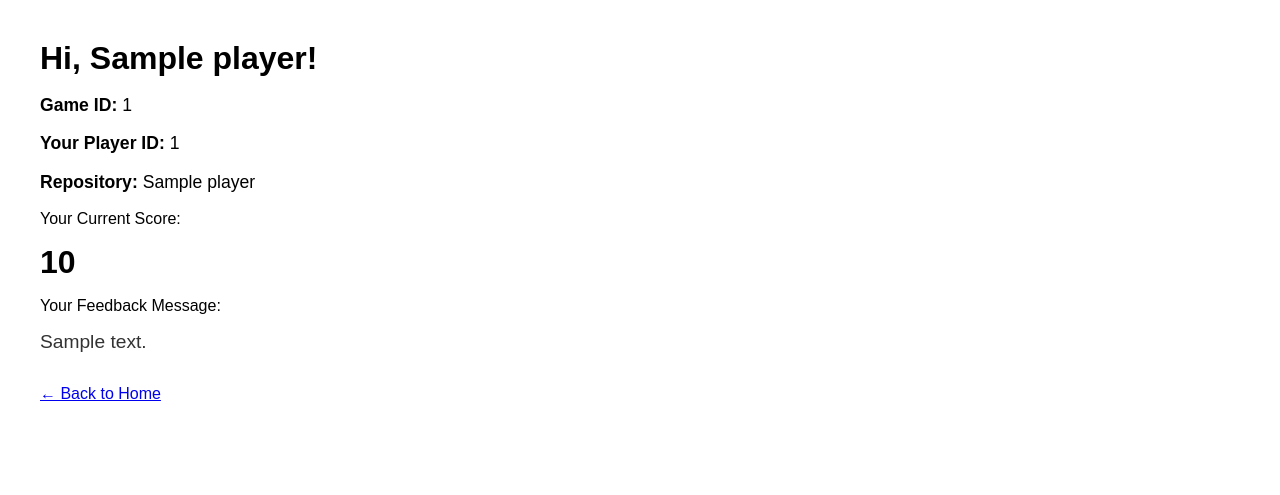
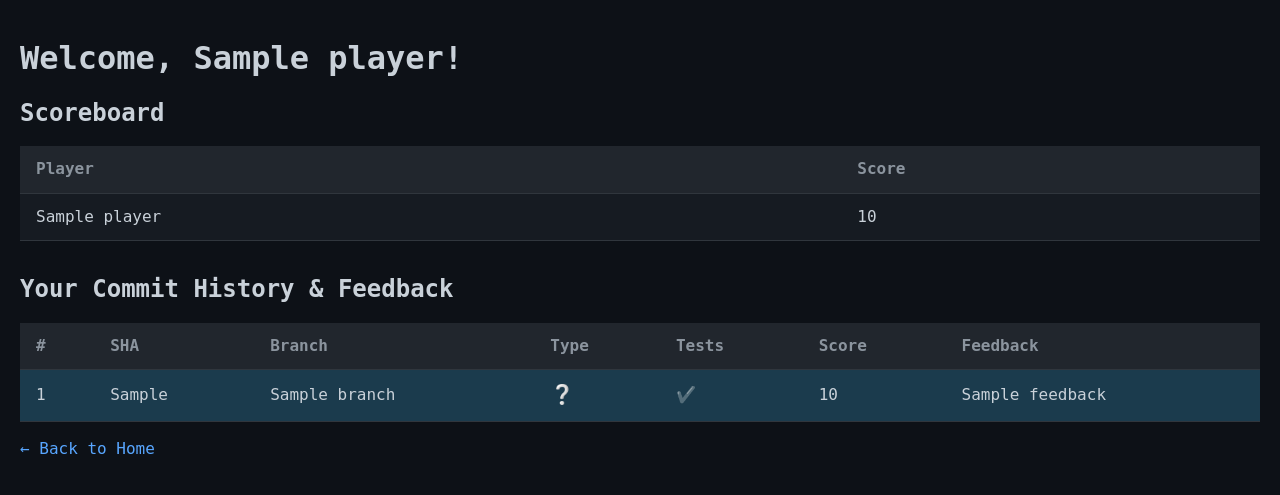
Before and after one commit to EduardoFF/tdd-gitflow-game, a Flask app: template templates/player.html in a window 1280 px wide. Shown: the top 495 px of the page. Run offline with Flask 3, Linux system fonts and the light colour scheme; the template is opened without the code that fills it: most values are stand-ins (such as "Sample title", 1, 10 or a date in 2020).

Commit message:
templates with dark background

```diff
--- a/templates/admin.html
+++ b/templates/admin.html
@@ -56,7 +56,7 @@
       <tbody>
         {% for pid, p in game.players.items() %}
         <tr>
-          <td>{{ pid }}</td>
+          <td><a href="{{ url_for('admin_player_view', game_id=game_id, player_id=pid) }}">{{ pid }}</a></td>
           <td>{{ p.name }}</td>
           <td>{{ p.repo_full_name }}</td>
           <td>{{ p.score }}</td>
--- a/templates/player.html
+++ b/templates/player.html
@@ -1,70 +1,177 @@
 <!DOCTYPE html>
 <html lang="en">
 <head>
-    <meta charset="UTF-8">
-    <title>Player View - {{ player.name }} (Game {{ game_id }})</title>
-    <style>
-      body { font-family: Arial, sans-serif; margin: 40px; }
-      h1 { margin-bottom: 0.5em; }
-      .info { margin-top: 1em; }
-      .info p { font-size: 1.1em; }
-      #score { font-size: 2em; font-weight: bold; margin-top: 0.2em; }
-      #message { font-size: 1.2em; margin-top: 0.5em; color: #333; }
-      #status { margin-top: 1em; color: #800; }
-    </style>
+  <meta charset="UTF-8">
+  <meta name="viewport" content="width=device-width,initial-scale=1">
+  <title>Player Dashboard – {{ player.name }}</title>
+  <style>
+    /* Base */
+    body {
+      margin: 0; padding: 20px;
+      background: #0d1117;
+      color: #c9d1d9;
+      font-family: 'Source Code Pro', monospace;
+      line-height: 1.4;
+    }
+    a { color: #58a6ff; text-decoration: none; }
+    a:hover { text-decoration: underline; }
+    h1, h2 { margin: 16px 0; }
+    #status { margin: 12px 0; font-weight: bold; }
+
+    /* Scoreboard */
+    .scoreboard-container {
+      overflow-x: auto;
+      margin-bottom: 32px;
+    }
+    table.scoreboard {
+      width: 100%; border-collapse: collapse;
+      background: #161b22;
+      box-shadow: 0 0 10px rgba(0,0,0,0.5);
+    }
+    .scoreboard th, .scoreboard td {
+      padding: 12px 16px;
+      border-bottom: 1px solid #30363d;
+      text-align: left;
+    }
+    .scoreboard th {
+      background: #21262d;
+      color: #8b949e;
+      position: sticky;
+      top: 0;
+    }
+    .scoreboard tr.highlight {
+      background: #183447;
+    }
+
+    /* Commit History */
+    .history-container { overflow-x: auto; }
+    table.history {
+      width: 100%; border-collapse: collapse;
+      background: #161b22;
+      box-shadow: 0 0 10px rgba(0,0,0,0.5);
+    }
+    table.history th, table.history td {
+      padding: 12px 16px;
+      border-bottom: 1px solid #30363d;
+      text-align: left;
+      white-space: nowrap;
+    }
+    table.history th {
+      background: #21262d;
+      color: #8b949e;
+      position: sticky;
+      top: 0;
+    }
+    table.history tr:nth-child(even) { background: #161b22; }
+    table.history tr:nth-child(odd) { background: #0d1117; }
+    table.history tr.highlight { background: #1b3b4d; }
+
+    /* Classification Icons */
+    .icon { font-size: 1.2em; vertical-align: middle; }
+    .green { color: #3fb950; }
+    .red   { color: #da3633; }
+    .refactor { color: #d29922; }
+    .unknown  { color: #8b949e; }
+
+    /* Responsive */
+    @media (max-width: 600px) {
+      body { padding: 12px; }
+      .scoreboard th, .scoreboard td,
+      .history th, .history td { padding: 8px; }
+      .icon { font-size: 1em; }
+    }
+  </style>
 </head>
 <body>
-  <h1>Hi, {{ player.name }}!</h1>
-  <div class="info">
-    <p><strong>Game ID:</strong> {{ game_id }}</p>
-    <p><strong>Your Player ID:</strong> {{ player_id }}</p>
-    <p><strong>Repository:</strong> {{ player.repo_full_name }}</p>
+  <h1>Welcome, {{ player.name }}!</h1>
+  <div id="status"></div>
+
+  <h2>Scoreboard</h2>
+  <div class="scoreboard-container">
+    <table class="scoreboard">
+      <thead>
+        <tr>
+          <th>Player</th>
+          <th>Score</th>
+        </tr>
+      </thead>
+      <tbody>
+        {% for pid, p in players.items() %}
+        <tr class="{% if pid == player_id %}highlight{% endif %}">
+          <td>{{ p.name }}</td>
+          <td>{{ p.score }}</td>
+        </tr>
+        {% endfor %}
+      </tbody>
+    </table>
   </div>
 
-  <div id="status"></div>
+  <h2>Your Commit History & Feedback</h2>
+  {% if player.history %}
+  <div class="history-container">
+    <table class="history">
+      <thead>
+        <tr>
+          <th>#</th>
+          <th>SHA</th>
+          <th>Branch</th>
+          <th>Type</th>
+          <th>Tests</th>
+          <th>Score</th>
+          <th>Feedback</th>
+        </tr>
+      </thead>
+      <tbody>
+        {% for entry in player.history %}
+        <tr class="{% if loop.last %}highlight{% endif %}">
+          <td>{{ loop.index }}</td>
+          <td>{{ entry.commit[:7] }}</td>
+          <td>{{ entry.branch }}</td>
+          <td>
+            {% if entry.analysis.commit_classify == 'green' %}
+              <span class="icon green">🟢</span>
+            {% elif entry.analysis.commit_classify == 'red' %}
+              <span class="icon red">🔴</span>
+            {% elif entry.analysis.commit_classify == 'refactor' %}
+              <span class="icon refactor">🔄</span>
+            {% else %}
+              <span class="icon unknown">❔</span>
+            {% endif %}
+          </td>
+          <td>{{ entry.analysis.passed_tests and '✔️' or '❌' }}</td>
+          <td>{{ entry.score }}</td>
+          <td>{{ entry.feedback }}</td>
+        </tr>
+        {% endfor %}
+      </tbody>
+    </table>
+  </div>
+  {% else %}
+    <p>No commits processed yet for this player.</p>
+  {% endif %}
 
-  <div class="scores">
-    <p>Your Current Score:</p>
-    <div id="score">{{ player.score }}</div>
-    <p>Your Feedback Message:</p>
-    <div id="message">{{ player.message }}</div>
-  </div>
-
-  <p style="margin-top: 2em;">
-    <a href="{{ url_for('index') }}">← Back to Home</a>
-  </p>
+  <p><a href="{{ url_for('index') }}">← Back to Home</a></p>
 
   <script>
     const gameId = "{{ game_id }}";
     const playerId = "{{ player_id }}";
-
-    // Poll every 5 seconds for the latest score/message
     function fetchScore() {
       fetch(`/score/${gameId}/${playerId}`)
         .then(res => res.json())
         .then(data => {
-          if (data.error) {
-            document.getElementById('status').innerText = data.error;
-            return;
-          }
-          // If game is paused or stopped, show a notice
-          if (data.status === 'paused') {
-            document.getElementById('status').innerText = "🟡 The game is currently PAUSED.";
-          } else if (data.status === 'stopped') {
-            document.getElementById('status').innerText = "🔴 The game has been STOPPED.";
-          } else {
-            document.getElementById('status').innerText = "";
-          }
-          document.getElementById('score').innerText = data.score;
-          document.getElementById('message').innerText = data.message;
-        })
-        .catch(err => {
-          console.error("Error fetching score:", err);
-          document.getElementById('status').innerText = "Error connecting to server.";
+          const status = document.getElementById('status');
+          if (data.status === 'paused') status.innerText = "🟡 Game Paused";
+          else if (data.status === 'stopped') status.innerText = "🔴 Game Stopped";
+          else status.innerText = "";
+
+          // Update scoreboard
+          document.querySelectorAll('table.scoreboard tbody tr').forEach(row => {
+            if (row.classList.contains('highlight')) {
+              row.children[1].innerText = data.score;
+            }
+          });
         });
     }
-
-    // Start polling after page load
     setInterval(fetchScore, 5000);
   </script>
 </body>
```
Also changed, not shown: templates/admin_player.html (added, +108 -0 lines).
